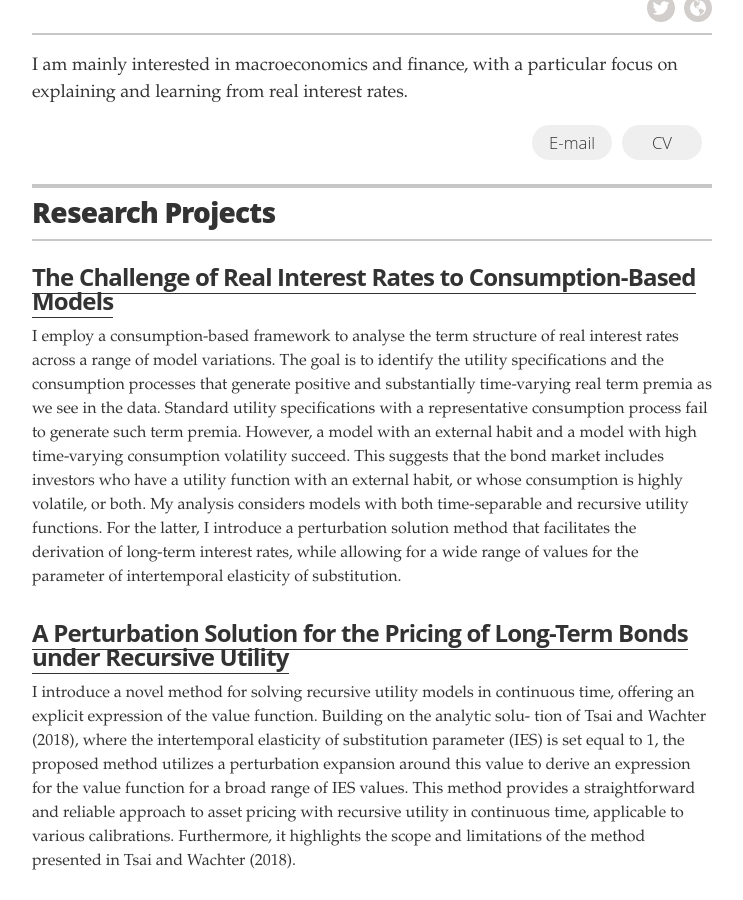
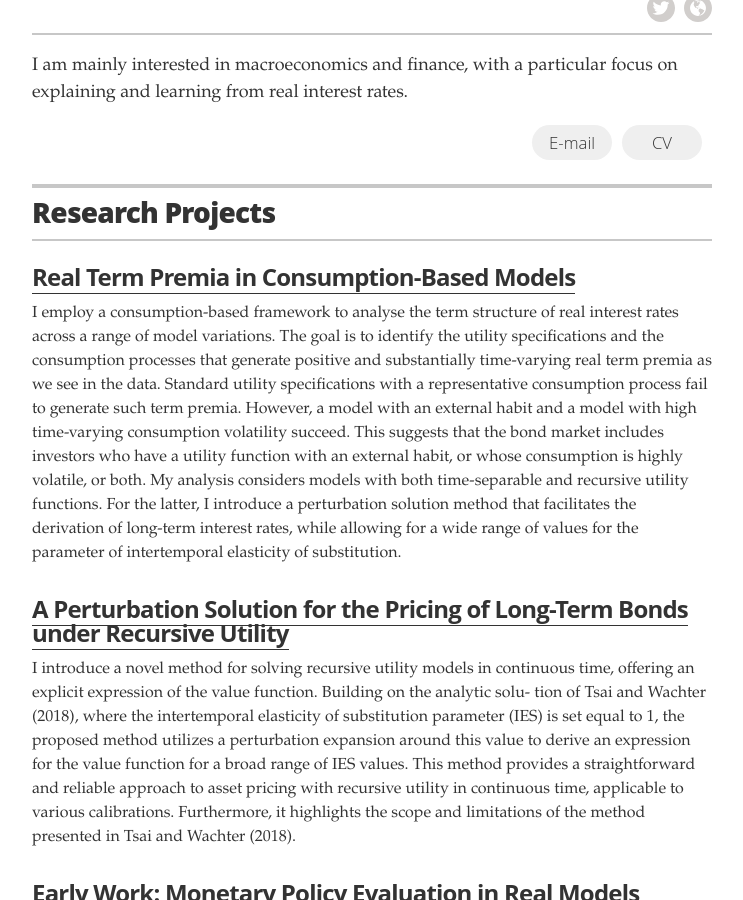
Before and after one commit to errikos-melissinos/errikos-melissinos.github.io, a Jekyll site: the page built from index.html, in a window 1280 px wide and 900 px high, scrolled down 469 px. Shown: the whole window, without its empty margins (268-1011 px from the left). Built offline with Jekyll 4.4.1, drawn with Linux system fonts in a browser that asks for light colours.

Commit message:
Update projects.yml

```diff
--- a/_data/projects.yml
+++ b/_data/projects.yml
@@ -1,8 +1,8 @@
 # Projects
 # uncomment the urls if you wish to display them, and add your own URL
 
-# The Challenge of Real Interest Rates to Consumption-Based Models
-- project: The Challenge of Real Interest Rates to Consumption-Based Models
+# Real Term Premia in Consumption-Based Models
+- project: Real Term Premia in Consumption-Based Models
   # url: https://www.dropbox.com/s/fz4hu42ir5dqhif/The%20Challenge%20of%20Real%20Interest%20Rates%20to%20Consumption-Based%20Models.pdf?dl=0
   url: https://www.dropbox.com/sh/34s9h40je9pff5r/AACRUgleldxkDaDC2eVtMNYsa?dl=0
   # description: I investigate the ability of consumption-based models to explain the positive time- varying term premia observed in the data. The long-run risk and rare disasters models typically fail by producing small and negative term premia. The habit model appears to be quite successful, but it generates heteroskedastic real interest rates, which are not supported by empirical evidence. Generally, my findings suggest that substantial and positive term premia require counter-cyclical real interest rates and a direct relationship between the stochastic discount factor and the state variable of the economy. My analysis considers models with both time-separable and recursive utility. For the latter, I present a perturbation solution method that facilitates the computation of the price of long-term bonds, while allowing for a wide range of values for the intertemporal elasticity of substitution parameter.
```
